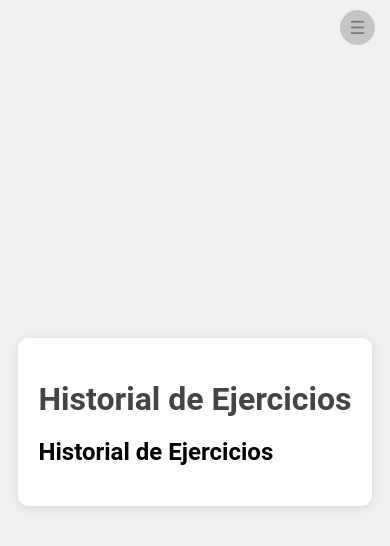
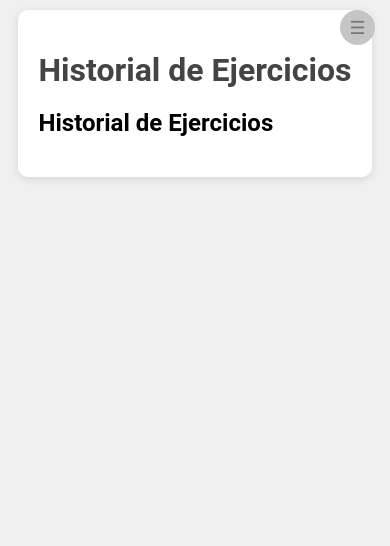
Before and after one commit to Pablog44/apuntargym, a React (Create React App) app: page /historial in a window 390 px wide. Shown: the top 546 px of the page. Built offline with nearby package versions, Linux system fonts and the light colour scheme; no server answers; the database is empty; sample sign-in values are in the browser's storage.

Commit message:
Se ajustan estilos
-estilos

```diff
--- a/src/Styles.css
+++ b/src/Styles.css
@@ -32,10 +32,10 @@ body, html, #root {
     margin-left: 250px;
     width: calc(100% - 250px);
     padding: 20px;
+    overflow: auto; /* Asegura que se pueda hacer scroll si el contenido es grande */
     display: flex;
-    justify-content: center;
-    align-items: center;
-    overflow-y: auto;
+    flex-direction: column; /* Organiza el contenido en columna */
+    align-items: center; /* Centra el contenido horizontalmente */
   }
 
   /* Reutilización para formularios */
@@ -105,7 +105,7 @@ body, html, #root {
       width: 100%; /* El contenido ocupa todo el ancho */
       padding: 10px;
       display: flex;
-      justify-content: center; /* Centra horizontalmente el contenido */
+      flex-direction: column;  /* Centra horizontalmente el contenido */
       align-items: center; /* Centra verticalmente el contenido */
     }
   }
--- a/src/components/Historial.css
+++ b/src/components/Historial.css
@@ -34,7 +34,7 @@
 
 .record-date {
     font-weight: bold;
-    color: #007bff;
+    color: #444;
 }
 
 .record-muscle-group {
--- a/src/components/Resultados.css
+++ b/src/components/Resultados.css
@@ -6,7 +6,7 @@
     background-color: white;
     border-radius: 10px;
     box-shadow: 0 2px 10px rgba(0, 0, 0, 0.1);
-    margin: 0 auto;
+    box-sizing: border-box; /* Asegura que el padding no haga que el contenedor se desborde */
 }
 
 .resultados-title {
@@ -28,11 +28,14 @@
     flex-direction: column;
     gap: 15px;
     margin-bottom: 20px;
+    box-sizing: border-box; /* Evita que el contenido se desborde */
 }
 
 .results-list {
     list-style-type: none;
     padding: 0;
+    margin: 0;
+    box-sizing: border-box; /* Asegura que no haya desbordamiento por padding o margen */
 }
 
 .record-item {
@@ -41,11 +44,13 @@
     background-color: #f9f9f9;
     border-radius: 8px;
     box-shadow: 0 1px 5px rgba(0, 0, 0, 0.1);
+    box-sizing: border-box; /* Evita desbordamiento interno */
 }
 
 .record-info {
     font-size: 1rem;
     color: #555;
+    box-sizing: border-box; /* Controla desbordamiento en dispositivos móviles */
 }
 
 .record-date {
@@ -67,3 +72,11 @@
     font-size: 1.2rem;
     color: #888;
 }
+
+@media (max-width: 768px) {
+    .resultados-container {
+        padding: 15px;
+        margin: 20px 10px 0; /* Asegura que haya un margen lateral y no se desborde */
+        width: calc(100% - 20px); /* Mantiene el contenedor dentro de los límites de la pantalla */
+    }
+}
```
Lines whose indentation alone changed are shown as unchanged.
